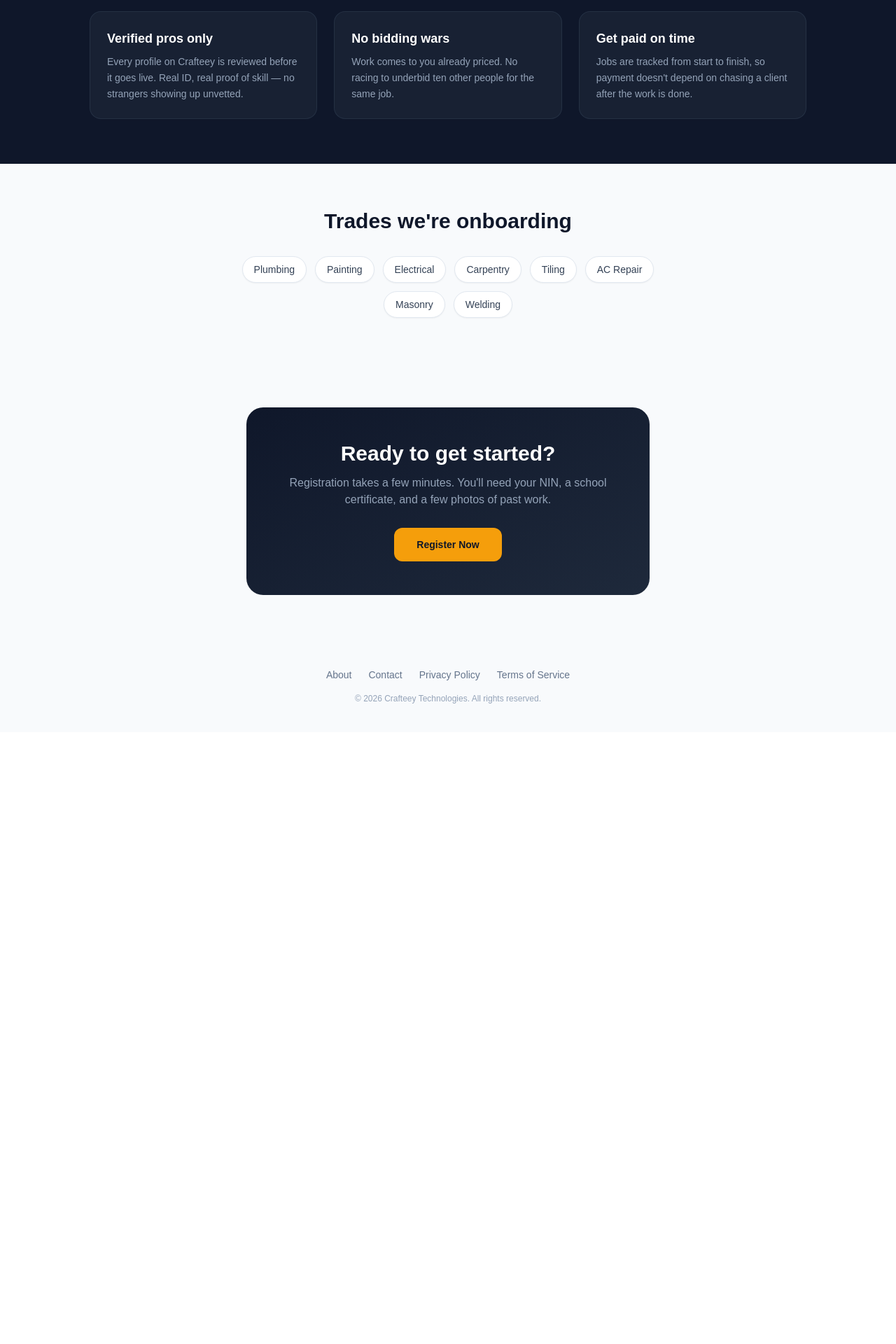
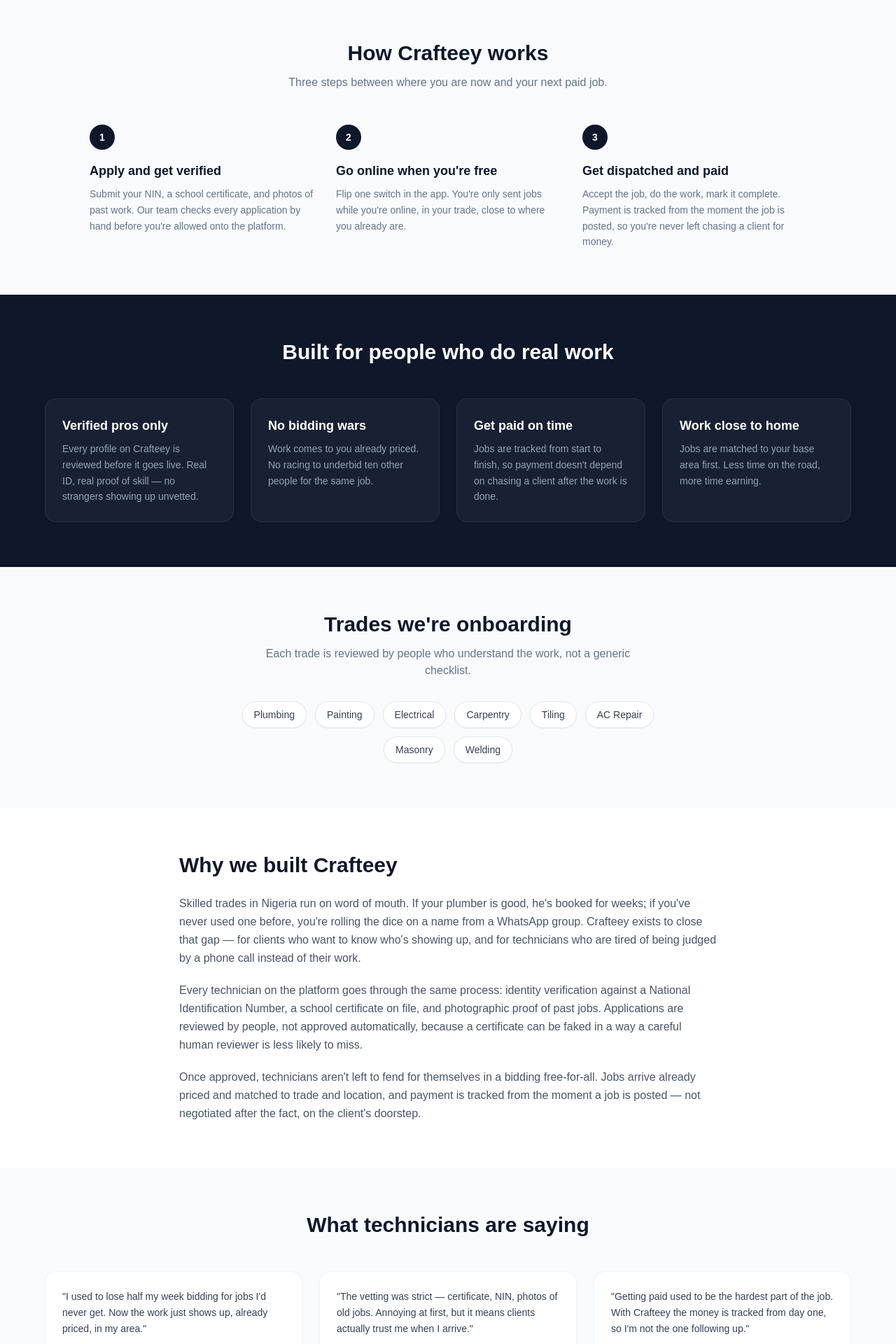
Before and after one commit to bellokhaleed84-collab/fixteq-technicians-portal, a Next.js app: page / in a window 1280 px wide. Shown: the part 880-2800 px from the top of the page at 70% size. Before the commit the page ends 1926 px from the top, so only its background shows below. Built offline with nearby package versions, Linux system fonts and the light colour scheme; no server answers.

Commit message:
good hompage

```diff
--- a/src/app/page.tsx
+++ b/src/app/page.tsx
@@ -1,5 +1,30 @@
+"use client";
+
 import Image from "next/image";
 import Link from "next/link";
+import { useState } from "react";
+
+const STATS = [
+  { value: "500+", label: "Verified professionals" },
+  { value: "8", label: "Trades covered" },
+  { value: "< 2 hrs", label: "Avg. dispatch time" },
+  { value: "4.8/5", label: "Average client rating" },
+];
+
+const HOW_IT_WORKS = [
+  {
+    title: "Apply and get verified",
+    body: "Submit your NIN, a school certificate, and photos of past work. Our team checks every application by hand before you're allowed onto the platform.",
+  },
+  {
+    title: "Go online when you're free",
+    body: "Flip one switch in the app. You're only sent jobs while you're online, in your trade, close to where you already are.",
+  },
+  {
+    title: "Get dispatched and paid",
+    body: "Accept the job, do the work, mark it complete. Payment is tracked from the moment the job is posted, so you're never left chasing a client for money.",
+  },
+];
 
 const VALUE_PROPS = [
   {
@@ -14,13 +39,128 @@
     title: "Get paid on time",
     body: "Jobs are tracked from start to finish, so payment doesn't depend on chasing a client after the work is done.",
   },
+  {
+    title: "Work close to home",
+    body: "Jobs are matched to your base area first. Less time on the road, more time earning.",
+  },
 ];
 
 const TRADES = ["Plumbing", "Painting", "Electrical", "Carpentry", "Tiling", "AC Repair", "Masonry", "Welding"];
 
+const TESTIMONIALS = [
+  {
+    quote:
+      "I used to lose half my week bidding for jobs I'd never get. Now the work just shows up, already priced, in my area.",
+    name: "Tunde A.",
+    role: "Electrician, Lagos",
+  },
+  {
+    quote:
+      "The vetting was strict — certificate, NIN, photos of old jobs. Annoying at first, but it means clients actually trust me when I arrive.",
+    name: "Blessing O.",
+    role: "Painter, Ogun",
+  },
+  {
+    quote:
+      "Getting paid used to be the hardest part of the job. With Crafteey the money is tracked from day one, so I'm not the one following up.",
+    name: "Chidi N.",
+    role: "Plumber, Lagos",
+  },
+];
+
+const FAQS = [
+  {
+    q: "What do I need to apply?",
+    a: "Your National Identification Number, a photo of your NIN slip or card, a school certificate, and at least three photos of past work. Most applicants finish the form in under ten minutes.",
+  },
+  {
+    q: "How long does verification take?",
+    a: "Usually 24 to 48 hours. Our team reviews every application individually rather than approving automatically, so a busy day can push it slightly past that.",
+  },
+  {
+    q: "Do I have to be online all the time?",
+    a: "No. You choose when you're online and able to receive jobs. Go offline any time — for a few hours, a day, or longer — and you simply won't be sent anything until you switch back.",
+  },
+  {
+    q: "How does payment work?",
+    a: "Every job's price is set before you accept it, and payment is tracked against the job from the moment it's posted. Once you mark a job complete, it moves into your payout record.",
+  },
+  {
+    q: "Which areas does Crafteey currently cover?",
+    a: "We're onboarding technicians across Lagos and Ogun state first, with more areas planned as the verified technician base grows.",
+  },
+];
+
+function CheckIcon() {
+  return (
+    <svg width="16" height="16" viewBox="0 0 24 24" fill="none" stroke="currentColor" strokeWidth="2.5" strokeLinecap="round" strokeLinejoin="round">
+      <path d="M20 6 9 17l-5-5" />
+    </svg>
+  );
+}
+
+function ChevronIcon({ open }: { open: boolean }) {
+  return (
+    <svg
+      width="18"
+      height="18"
+      viewBox="0 0 24 24"
+      fill="none"
+      stroke="currentColor"
+      strokeWidth="2"
+      strokeLinecap="round"
+      strokeLinejoin="round"
+      className={`shrink-0 transition-transform duration-200 ${open ? "rotate-180" : ""}`}
+    >
+      <path d="m6 9 6 6 6-6" />
+    </svg>
+  );
+}
+
+function FaqItem({ q, a }: { q: string; a: string }) {
+  const [open, setOpen] = useState(false);
+  return (
+    <div className="border-b border-slate-200 py-5">
+      <button
+        type="button"
+        onClick={() => setOpen((v) => !v)}
+        className="flex w-full items-center justify-between gap-4 text-left"
+        aria-expanded={open}
+      >
+        <span className="font-semibold text-slate-900">{q}</span>
+        <span className="text-slate-400">
+          <ChevronIcon open={open} />
+        </span>
+      </button>
+      {open && <p className="mt-3 text-sm text-slate-500 leading-relaxed max-w-2xl">{a}</p>}
+    </div>
+  );
+}
+
 export default function Home() {
   return (
     <div className="min-h-screen bg-slate-50">
+      <style jsx global>{`
+        @keyframes fadeUp {
+          from {
+            opacity: 0;
+            transform: translateY(14px);
+          }
+          to {
+            opacity: 1;
+            transform: translateY(0);
+          }
+        }
+        .hero-in {
+          animation: fadeUp 0.7s ease-out both;
+        }
+        @media (prefers-reduced-motion: reduce) {
+          .hero-in {
+            animation: none;
+          }
+        }
+      `}</style>
+
       <header className="flex items-center justify-between px-6 py-5 sm:px-12">
         <span className="font-bold text-xl text-slate-900 tracking-tight">Crafteey</span>
         <Link href="/login" className="text-sm font-semibold text-slate-700 hover:text-slate-900">
@@ -28,9 +168,8 @@
         </Link>
       </header>
 
-      {/* Hero — background photo with text sitting directly on it */}
+      {/* Hero */}
       <section className="relative isolate min-h-[560px] sm:min-h-[680px] px-6 pt-10 pb-16 sm:px-12 sm:pt-16 sm:pb-24 flex flex-col justify-center text-center overflow-hidden">
-        {/* Background image */}
         <div className="absolute inset-0">
           <Image
             src="/hero-technicians.png"
@@ -40,20 +179,27 @@
             sizes="100vw"
             className="object-cover"
           />
-          {/* Subtle dark gradient, strongest in the center where the text sits,
-              so the photo stays vivid at the edges. */}
           <div className="absolute inset-0 bg-gradient-to-b from-black/10 via-black/40 to-black/10" />
         </div>
 
         <div className="relative z-10 max-w-3xl mx-auto">
-          <h1 className="font-bold text-4xl sm:text-6xl text-white leading-[1.1] drop-shadow-[0_2px_12px_rgba(0,0,0,0.6)]">
+          <h1
+            className="hero-in font-bold text-4xl sm:text-6xl text-white leading-[1.1] drop-shadow-[0_2px_12px_rgba(0,0,0,0.6)]"
+            style={{ animationDelay: "0ms" }}
+          >
             Steady work for vetted painters, plumbers & electricians
           </h1>
-          <p className="text-slate-100 text-lg mt-5 max-w-xl mx-auto leading-relaxed drop-shadow-[0_1px_6px_rgba(0,0,0,0.6)]">
+          <p
+            className="hero-in text-slate-100 text-lg mt-5 max-w-xl mx-auto leading-relaxed drop-shadow-[0_1px_6px_rgba(0,0,0,0.6)]"
+            style={{ animationDelay: "120ms" }}
+          >
             Crafteey sends real jobs straight to your phone. Get verified once, then get
             dispatched — no bidding wars, no chasing clients for payment.
           </p>
-          <div className="mt-8 flex flex-col sm:flex-row gap-3 justify-center items-center">
+          <div
+            className="hero-in mt-8 flex flex-col sm:flex-row gap-3 justify-center items-center"
+            style={{ animationDelay: "220ms" }}
+          >
             <Link
               href="/register"
               className="w-full sm:w-auto rounded-xl bg-slate-900 px-8 py-3.5 text-sm font-semibold text-white shadow-lg shadow-black/30 hover:bg-slate-800 transition-colors text-center"
@@ -70,17 +216,49 @@
         </div>
       </section>
 
+      {/* Trust stats strip */}
+      <section className="border-y border-slate-200 bg-white px-6 py-8 sm:px-12">
+        <div className="max-w-5xl mx-auto grid grid-cols-2 sm:grid-cols-4 gap-6 sm:gap-8 text-center">
+          {STATS.map((s) => (
+            <div key={s.label}>
+              <p className="font-bold text-2xl sm:text-3xl text-slate-900">{s.value}</p>
+              <p className="text-xs sm:text-sm text-slate-500 mt-1">{s.label}</p>
+            </div>
+          ))}
+        </div>
+      </section>
+
+      {/* How it works */}
+      <section className="px-6 py-16 sm:px-12">
+        <div className="max-w-5xl mx-auto">
+          <h2 className="font-bold text-2xl sm:text-3xl text-slate-900 text-center mb-3">
+            How Crafteey works
+          </h2>
+          <p className="text-slate-500 text-center max-w-xl mx-auto mb-12">
+            Three steps between where you are now and your next paid job.
+          </p>
+          <div className="grid gap-8 sm:grid-cols-3">
+            {HOW_IT_WORKS.map((step, i) => (
+              <div key={step.title} className="relative pl-4 border-l-2 border-slate-200 sm:border-l-0 sm:pl-0">
+                <span className="flex h-9 w-9 items-center justify-center rounded-full bg-slate-900 text-white text-sm font-bold mb-4">
+                  {i + 1}
+                </span>
+                <h3 className="font-semibold text-slate-900 text-lg mb-2">{step.title}</h3>
+                <p className="text-slate-500 text-sm leading-relaxed">{step.body}</p>
+              </div>
+            ))}
+          </div>
+        </div>
+      </section>
+
       {/* Value props */}
       <section className="px-6 py-16 sm:px-12 bg-slate-900">
         <h2 className="font-bold text-2xl sm:text-3xl text-white text-center mb-12">
           Built for people who do real work
         </h2>
-        <div className="grid gap-6 sm:grid-cols-3 max-w-5xl mx-auto">
+        <div className="grid gap-6 sm:grid-cols-2 lg:grid-cols-4 max-w-6xl mx-auto">
           {VALUE_PROPS.map((item) => (
-            <div
-              key={item.title}
-              className="rounded-2xl bg-slate-800/60 border border-slate-700/50 p-6"
-            >
+            <div key={item.title} className="rounded-2xl bg-slate-800/60 border border-slate-700/50 p-6">
               <h3 className="font-semibold text-white text-lg mb-2">{item.title}</h3>
               <p className="text-slate-400 text-sm leading-relaxed">{item.body}</p>
             </div>
@@ -90,9 +268,12 @@
 
       {/* Trades supported */}
       <section className="px-6 py-16 sm:px-12 text-center">
-        <h2 className="font-bold text-2xl sm:text-3xl text-slate-900 mb-8">
+        <h2 className="font-bold text-2xl sm:text-3xl text-slate-900 mb-3">
           Trades we're onboarding
         </h2>
+        <p className="text-slate-500 max-w-xl mx-auto mb-8">
+          Each trade is reviewed by people who understand the work, not a generic checklist.
+        </p>
         <div className="flex flex-wrap gap-3 justify-center max-w-2xl mx-auto">
           {TRADES.map((trade) => (
             <span
@@ -102,6 +283,67 @@
               {trade}
             </span>
           ))}
+        </div>
+      </section>
+
+      {/* About */}
+      <section className="px-6 py-16 sm:px-12 bg-white">
+        <div className="max-w-3xl mx-auto">
+          <h2 className="font-bold text-2xl sm:text-3xl text-slate-900 mb-6">
+            Why we built Crafteey
+          </h2>
+          <div className="space-y-5 text-slate-600 leading-relaxed">
+            <p>
+              Skilled trades in Nigeria run on word of mouth. If your plumber is good,
+              he's booked for weeks; if you've never used one before, you're rolling the
+              dice on a name from a WhatsApp group. Crafteey exists to close that gap —
+              for clients who want to know who's showing up, and for technicians who are
+              tired of being judged by a phone call instead of their work.
+            </p>
+            <p>
+              Every technician on the platform goes through the same process: identity
+              verification against a National Identification Number, a school certificate
+              on file, and photographic proof of past jobs. Applications are reviewed by
+              people, not approved automatically, because a certificate can be faked in a
+              way a careful human reviewer is less likely to miss.
+            </p>
+            <p>
+              Once approved, technicians aren't left to fend for themselves in a bidding
+              free-for-all. Jobs arrive already priced and matched to trade and location,
+              and payment is tracked from the moment a job is posted — not negotiated
+              after the fact, on the client's doorstep.
+            </p>
+          </div>
+        </div>
+      </section>
+
+      {/* Testimonials */}
+      <section className="px-6 py-16 sm:px-12 bg-slate-50">
+        <h2 className="font-bold text-2xl sm:text-3xl text-slate-900 text-center mb-12">
+          What technicians are saying
+        </h2>
+        <div className="grid gap-6 sm:grid-cols-3 max-w-6xl mx-auto">
+          {TESTIMONIALS.map((t) => (
+            <div key={t.name} className="rounded-2xl bg-white border border-slate-100 shadow-sm p-6">
+              <p className="text-slate-700 text-sm leading-relaxed mb-5">"{t.quote}"</p>
+              <p className="text-sm font-semibold text-slate-900">{t.name}</p>
+              <p className="text-xs text-slate-400">{t.role}</p>
+            </div>
+          ))}
+        </div>
+      </section>
+
+      {/* FAQ */}
+      <section className="px-6 py-16 sm:px-12 bg-white">
+        <div className="max-w-2xl mx-auto">
+          <h2 className="font-bold text-2xl sm:text-3xl text-slate-900 text-center mb-10">
+            Common questions
+          </h2>
+          <div>
+            {FAQS.map((f) => (
+              <FaqItem key={f.q} q={f.q} a={f.a} />
+            ))}
+          </div>
         </div>
       </section>
 
@@ -121,6 +363,20 @@
           >
             Register Now
           </Link>
+          <ul className="mt-6 flex flex-wrap justify-center gap-x-6 gap-y-2 text-xs text-slate-400">
+            <li className="flex items-center gap-1.5">
+              <span className="text-emerald-400"><CheckIcon /></span>
+              No listing fees
+            </li>
+            <li className="flex items-center gap-1.5">
+              <span className="text-emerald-400"><CheckIcon /></span>
+              Jobs matched to your trade
+            </li>
+            <li className="flex items-center gap-1.5">
+              <span className="text-emerald-400"><CheckIcon /></span>
+              Tracked payouts
+            </li>
+          </ul>
         </div>
       </section>
 
```
